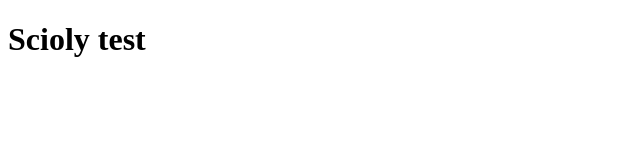
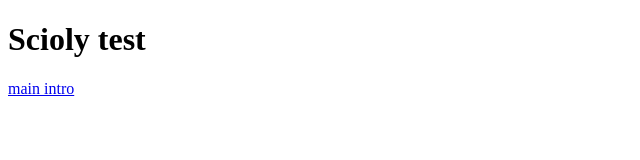
Before and after one commit to alvinjwu666/alvinjwu666.github.io, a plain HTML site: page index.html in a window 1280 px wide. Shown: the full height of the page, 0-640 px from the left. Drawn offline with Linux system fonts and the light colour scheme.

Commit message:
Update index.html

```diff
--- a/index.html
+++ b/index.html
@@ -6,5 +6,6 @@
   </head>
   <body>
     <h1>Scioly test</h1>
+    <a href="main_intro.html">main intro</a>
   </body>
 </html>
```
